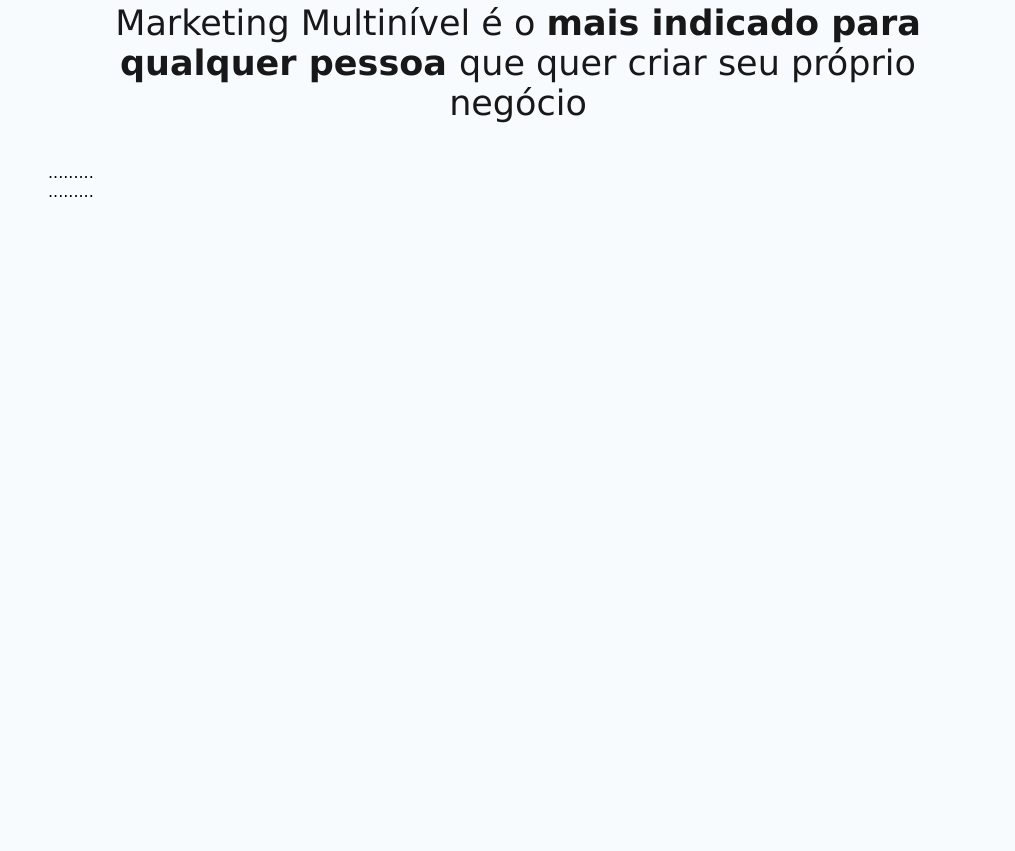
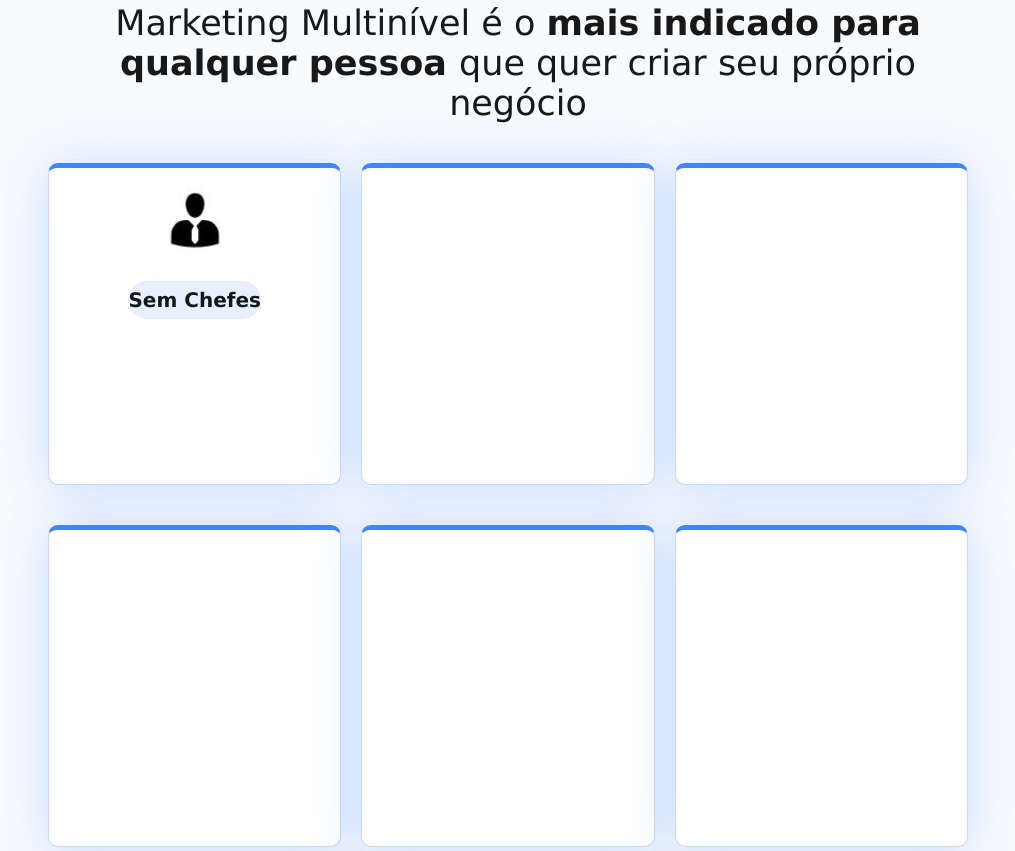
Before and after one commit to brunobatistabbf/atomyEquipe, a plain HTML site: page index.html in a window 1280 px wide. Shown: the part 3989-4840 px from the top of the page, without its empty margins (122-1137 px from the left). Drawn offline with Linux system fonts and the light colour scheme.

Commit message:
alteraçoes

```diff
--- a/assets/css/style.css
+++ b/assets/css/style.css
@@ -272,3 +272,30 @@ body {
 #cardsThreeColunm {
     display: flex;
 }
+
+#card {
+    display: flex;
+    flex-direction: column;
+    height: 280px;
+    width: 300px;
+    background-color: #FFFFFF;
+    padding: 18px;
+    margin-right: 20px;
+    margin-bottom: 40px;
+    box-shadow: 0px 2px 52px 0px rgb(68 132 251 / 25%);
+    border: 1px solid rgba(68, 132, 251, 0.3);
+    border-radius: 10px;
+    border-top: 5px solid #4484FB;
+    align-items: center;
+}
+
+#card h4 {
+    margin-bottom: 10px;
+    background-color: #e8f0ff;
+    border-radius: 50px;
+    padding-top: 7px;
+    padding-bottom: 7px;
+    color: #11171a;
+    font-weight: 800;
+    font-size: 20px;
+}
--- a/index.html
+++ b/index.html
@@ -216,36 +216,54 @@
                     negócio
                 </div>
                 <div id="cardsOneColunm">
-                    <div id="cardOne">
-
+                    <div id="card">
+                        <img src="assets/images/businessman.jpg" alt="Boss" height="68px" width="68px">
+                        <h4>Sem Chefes</h4>
+                        <p></p>
                     </div>
-                    <div id="cardOne">
-
+                    <div id="card">
+                        <img src="" alt="">
+                        <h4></h4>
+                        <p></p>
                     </div>
-                    <div id="cardOne">
-
+                    <div id="card">
+                        <img src="" alt="">
+                        <h4></h4>
+                        <p></p>
                     </div>
                 </div>
                 <div id="cardsTwoColunm">
-                    <div id="cardTwo">
-                        ...
+                    <div id="card">
+                        <img src="" alt="">
+                        <h4></h4>
+                        <p></p>
                     </div>
-                    <div id="cardTwo">
-                        ...
+                    <div id="card">
+                        <img src="" alt="">
+                        <h4></h4>
+                        <p></p>
                     </div>
-                    <div id="cardTwo">
-                        ...
+                    <div id="card">
+                        <img src="" alt="">
+                        <h4></h4>
+                        <p></p>
                     </div>
                 </div>
                 <div id="cardsThreeColunm">
-                    <div id="cardThree">
-                        ...
+                    <div id="card">
+                        <img src="" alt="">
+                        <h4></h4>
+                        <p></p>
                     </div>
-                    <div id="cardThree">
-                        ...
+                    <div id="card">
+                        <img src="" alt="">
+                        <h4></h4>
+                        <p></p>
                     </div>
-                    <div id="cardThree">
-                        ...
+                    <div id="card">
+                        <img src="" alt="">
+                        <h4></h4>
+                        <p></p>
                     </div>
                 </div>
             </div>
```
Also changed, not shown: assets/images/businessman.jpg (added).
